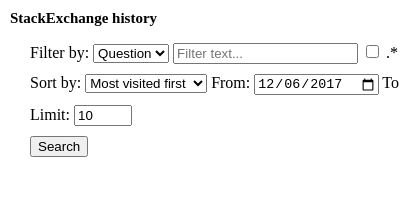
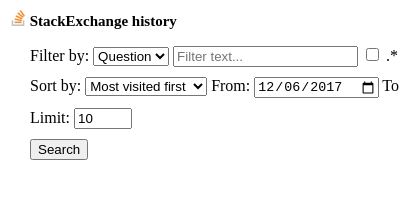
Before and after one commit to rosesonfire/stack-exchange-history, a browser extension: page popup.html in a window 400 px wide. Shown: the top 198 px of the page. Drawn offline with Linux system fonts and the light colour scheme.

Commit message:
Add icons

```diff
--- a/popup.html
+++ b/popup.html
@@ -37,7 +37,7 @@
     <script src="popup.js"></script>
   </head>
   <body>
-    <h1>StackExchange history</h1>
+    <h1><img id="logo" src="so16x16.png" /> StackExchange history</h1>
     <div id="container">
       <div>
         <span>Filter by:</span>
--- a/popup.js
+++ b/popup.js
@@ -177,7 +177,7 @@
 // TODO: === FIRST EPOC ===
 // TODO: other stack exchanges
 // TODO: update css like stackoverflow
-// TODO: icon in chrome://extensions
+// TODO: update manifest
 // TODO: refactor
 // TODO: reset preferences
 // TODO: make limit optional
```
Also changed, not shown: icon.png (deleted), manifest.json, so128x128.png (added), so16x16.png (added), so48x48.png (added).
